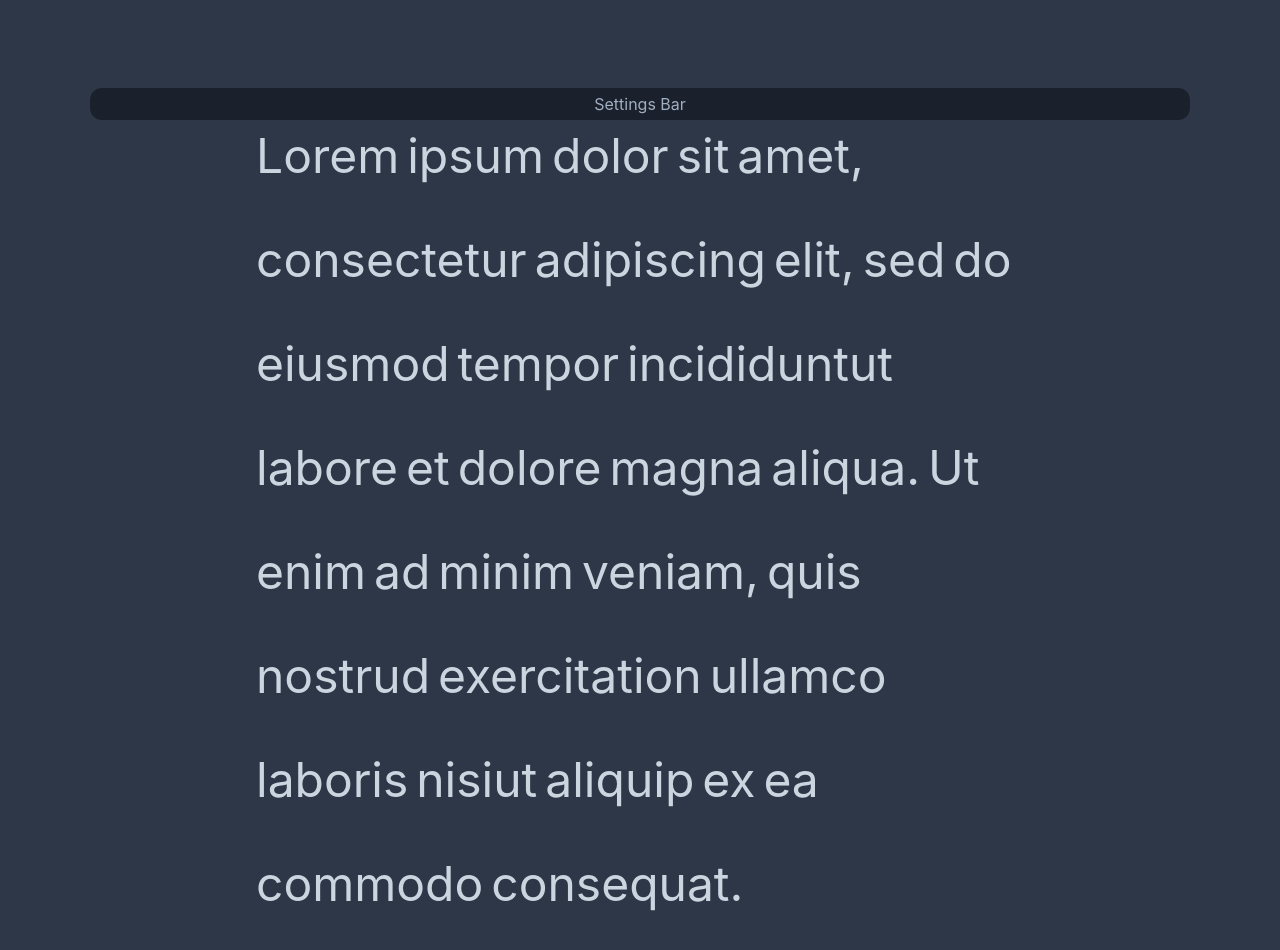
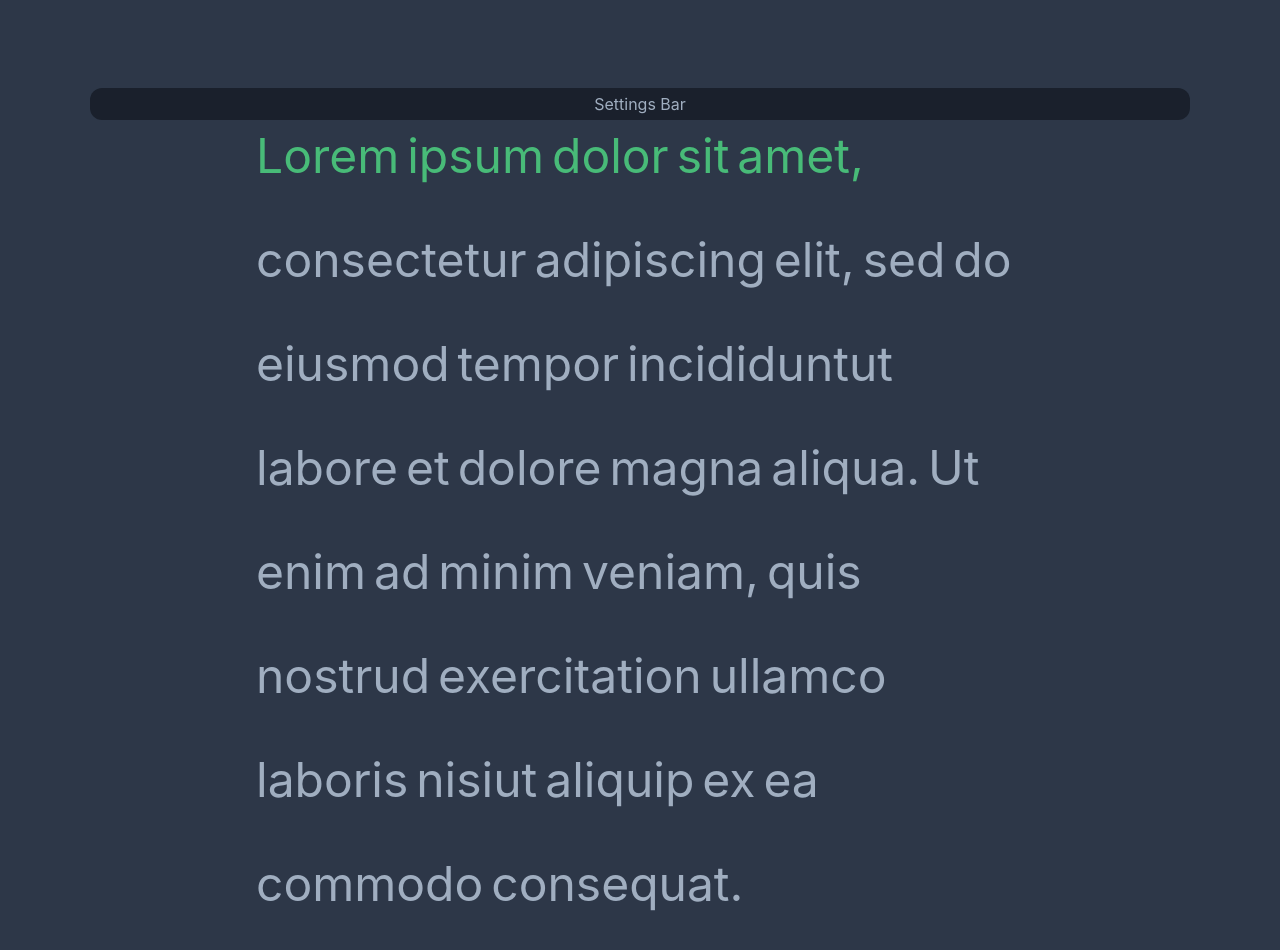
Before and after one commit to Sound-and-Music-and-Wang-Ye/speechracer, a React (Vite) app in the folder app/: page / in a window 1280 px wide. Shown: the top 950 px of the page. Built offline with nearby package versions, Linux system fonts and the light colour scheme.

Commit message:
Refactor layout into seperate components

```diff
--- a/app/src/App.jsx
+++ b/app/src/App.jsx
@@ -1,48 +1,11 @@
 import { useState } from 'react';
-import { Box, Flex, Text } from '@chakra-ui/react';
 
-import Navbar from './Navbar';
-import SettingsBar from './SettingsBar';
-
-const sentence = "Lorem ipsum dolor sit amet, consectetur adipiscing elit, sed do eiusmod tempor incididunt"
-  + "ut labore et dolore magna aliqua. Ut enim ad minim veniam, quis nostrud exercitation ullamco laboris nisi"
-  + "ut aliquip ex ea commodo consequat.";
-const words = sentence.split(' ');
+import InstanceView from './views/InstanceView';
 
 function App() {
   return (
     <>
-      <Flex bg="gray.700" direction="column" minH="100vh">
-        <Box px={4} h={'11vh'}>
-          <Navbar />
-        </Box>
-
-        <Box px={4} h={'4vh'}>
-          <SettingsBar />
-        </Box>
-
-        <Box
-          px={64}
-          display="flex"
-          alignItems="center"
-          flex="1"
-        >
-          <Box
-            display="flex"
-            flexWrap="wrap"
-            color="gray.300"
-            w="100%"
-          >
-            {words.map((word, index) => (
-              <Text key={index} fontSize="5xl" mr={2} mb={8}>
-                {word}
-              </Text>
-            ))}
-          </Box>
-        </Box>
-
-        <Box bg="gray.700" px={4} h={'15vh'} />
-      </Flex>
+      <InstanceView />
     </>
   );
 }
--- /dev/null
+++ b/app/src/components/TextDisplay.jsx
@@ -0,0 +1,22 @@
+import { useState } from 'react';
+import { Box, Flex, Text } from '@chakra-ui/react';
+
+const TextDisplay = ({ words, progress }) => {
+    return (
+        <Box
+            display="flex"
+            flexWrap="wrap"
+            w="100%"
+        >
+            {words.map((word, index) => (
+                <Text key={index} fontSize="5xl" mr={2} mb={8}
+                    color={index < progress ? "green.400" : "gray.400"}
+                >
+                    {word}
+                </Text>
+            ))}
+        </Box>
+    );
+}
+
+export default TextDisplay;
--- /dev/null
+++ b/app/src/views/InstanceView.jsx
@@ -0,0 +1,40 @@
+import { useState } from 'react';
+import { Box, Flex, Text } from '@chakra-ui/react';
+
+import Navbar from '../Navbar';
+import SettingsBar from '../SettingsBar';
+import TextDisplay from '../components/TextDisplay';
+
+const sentence = "Lorem ipsum dolor sit amet, consectetur adipiscing elit, sed do eiusmod tempor incididunt"
+  + "ut labore et dolore magna aliqua. Ut enim ad minim veniam, quis nostrud exercitation ullamco laboris nisi"
+  + "ut aliquip ex ea commodo consequat.";
+const words = sentence.split(' ');
+
+function InstanceView() {
+  return (
+    <>
+      <Flex bg="gray.700" direction="column" minH="100vh">
+        <Box px={4} h={'11vh'}>
+          <Navbar />
+        </Box>
+
+        <Box px={4} h={'4vh'}>
+          <SettingsBar />
+        </Box>
+
+        <Box
+          px={64}
+          display="flex"
+          alignItems="center"
+          flex="1"
+        >
+          <TextDisplay words={words} progress={5} />
+        </Box>
+
+        <Box bg="gray.700" px={4} h={'15vh'} />
+      </Flex>
+    </>
+  );
+}
+
+export default InstanceView;
```
